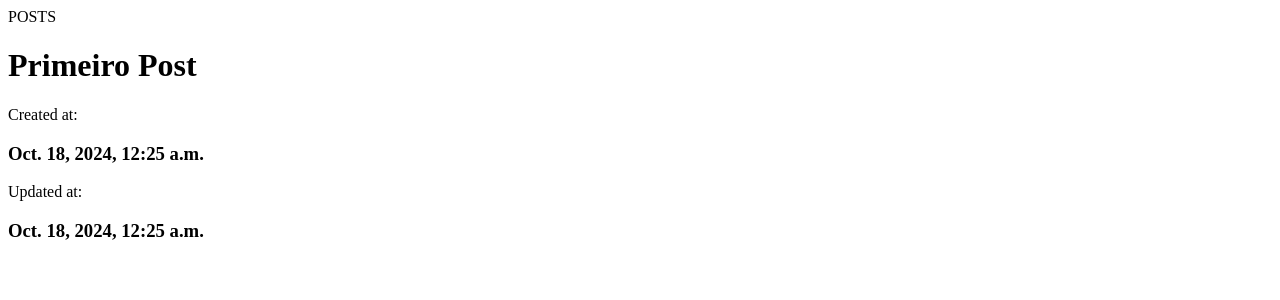
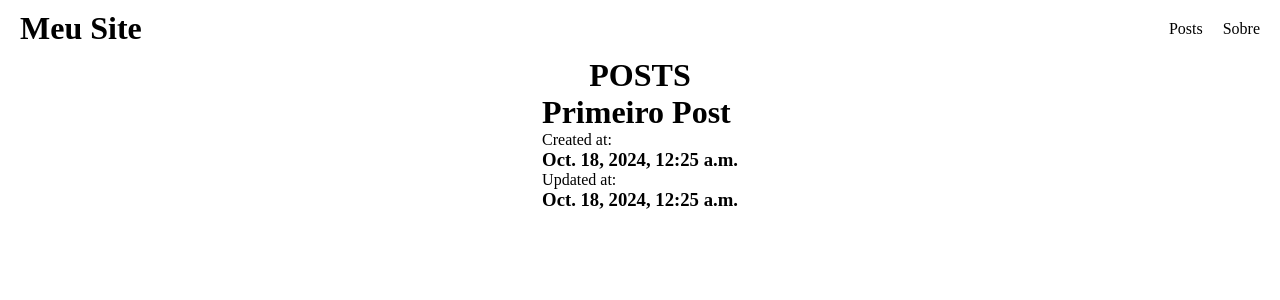
Before and after one commit to Daniel-derf/1_development_blog, a Django app: page /posts/ in a window 1280 px wide. Shown: the top 300 px of the page. Run offline with Django 5.2, Linux system fonts and the light colour scheme; data comes from the database, SQL or seed files in the repository.

Commit message:
feat: CSS added

```diff
--- /dev/null
+++ b/base_static/css/style.css
@@ -0,0 +1,39 @@
+* {
+    margin: 0;
+    padding: 0;
+
+}
+
+.header {
+    display: flex;
+    align-items: center; /* Alinha verticalmente o conteúdo do header */
+    justify-content: space-between; /* Distribui o espaço entre o título e o nav */
+    padding: 10px 20px; /* Adiciona algum espaço ao redor do header */
+}
+
+.header-nav {
+    display: flex;
+    justify-content: flex-end; /* Alinha os links à direita dentro do nav */
+}
+
+.header-nav a {
+    margin-left: 20px; /* Espaçamento entre os links */
+    text-decoration: none; /* Remove o sublinhado dos links */
+    color: #000; /* Define a cor do texto dos links */
+}
+
+.header-nav a:hover {
+    color: rgb(144, 138, 138);
+
+}
+
+.container{
+    display: flex;
+    flex-direction: column;
+    align-items: center;
+}
+
+.post{
+    display: flex;
+    flex-direction: column;
+}
--- a/base_templates/global/base.html
+++ b/base_templates/global/base.html
@@ -4,8 +4,16 @@
   <head>
     <title>Development Blog</title>
     <meta charset="utf-8">
+    <link rel="stylesheet" href="{% static "/css/style.css" %}" class="css">
   </head>
   <body>
+    <header class="header">
+      <h1>Meu Site</h1>
+      <nav class="header-nav">
+              <a href="/posts">Posts</a>
+              <a href="/about">Sobre</a>
+      </nav>
+    </header>
     {% block container %}
 
     {% endblock container %}
--- a/blog/templates/blog/posts.html
+++ b/blog/templates/blog/posts.html
@@ -3,12 +3,16 @@
 
 {% block container %}
 
-    <div> POSTS </div>
+<div class="container">
+    <h1 class="posts-title"> POSTS </h1>
     {% for post in posts %}
-    <h1>{{ post.title }}</h1>
-    Created at: <h3>{{ post.created_at }}</h3>
-    Updated at: <h3>{{ post.updated_at }}</h3>
+    <div class="post">
+        <h1>{{ post.title }}</h1>
+        Created at: <h3>{{ post.created_at }}</h3>
+        Updated at: <h3>{{ post.updated_at }}</h3>
+    </div>
 
     {% endfor %}
+</div>
 
 {% endblock container %}
--- a/develop_blog/urls.py
+++ b/develop_blog/urls.py
@@ -1,19 +1,3 @@
-"""
-URL configuration for develop_blog project.
-
-The `urlpatterns` list routes URLs to views. For more information please see:
-    https://docs.djangoproject.com/en/5.1/topics/http/urls/
-Examples:
-Function views
-    1. Add an import:  from my_app import views
-    2. Add a URL to urlpatterns:  path('', views.home, name='home')
-Class-based views
-    1. Add an import:  from other_app.views import Home
-    2. Add a URL to urlpatterns:  path('', Home.as_view(), name='home')
-Including another URLconf
-    1. Import the include() function: from django.urls import include, path
-    2. Add a URL to urlpatterns:  path('blog/', include('blog.urls'))
-"""
 from django.contrib import admin
 from django.urls import path
 
@@ -21,8 +5,13 @@ from blog import views as v
 
 urlpatterns = [
     path('admin/', admin.site.urls),
+
+    # POSTS
     path('posts/', v.get_posts),
-    path('post/detail/<int:id>/', v.get_post),
-    path('post/create/', v.create_post),
-    path('post/delete/<int:id>', v.delete_post)
+    path('posts/detail/<int:id>/', v.get_post),
+    path('posts/create/', v.create_post),
+    path('posts/delete/<int:id>/', v.delete_post),
+
+    # USERS
+
 ]
```
Also changed, not shown: develop_blog/settings.py (+7 -0 lines).
